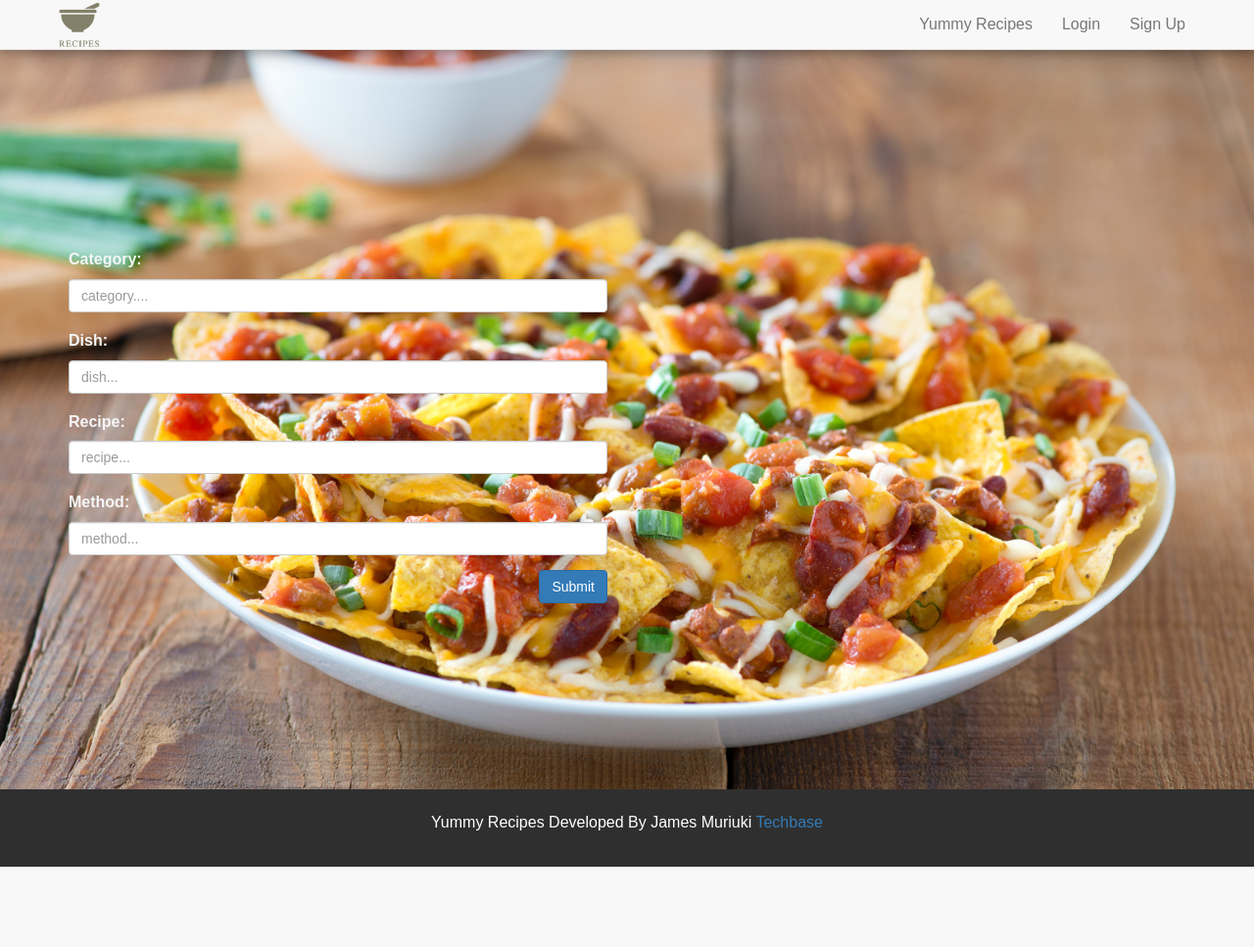
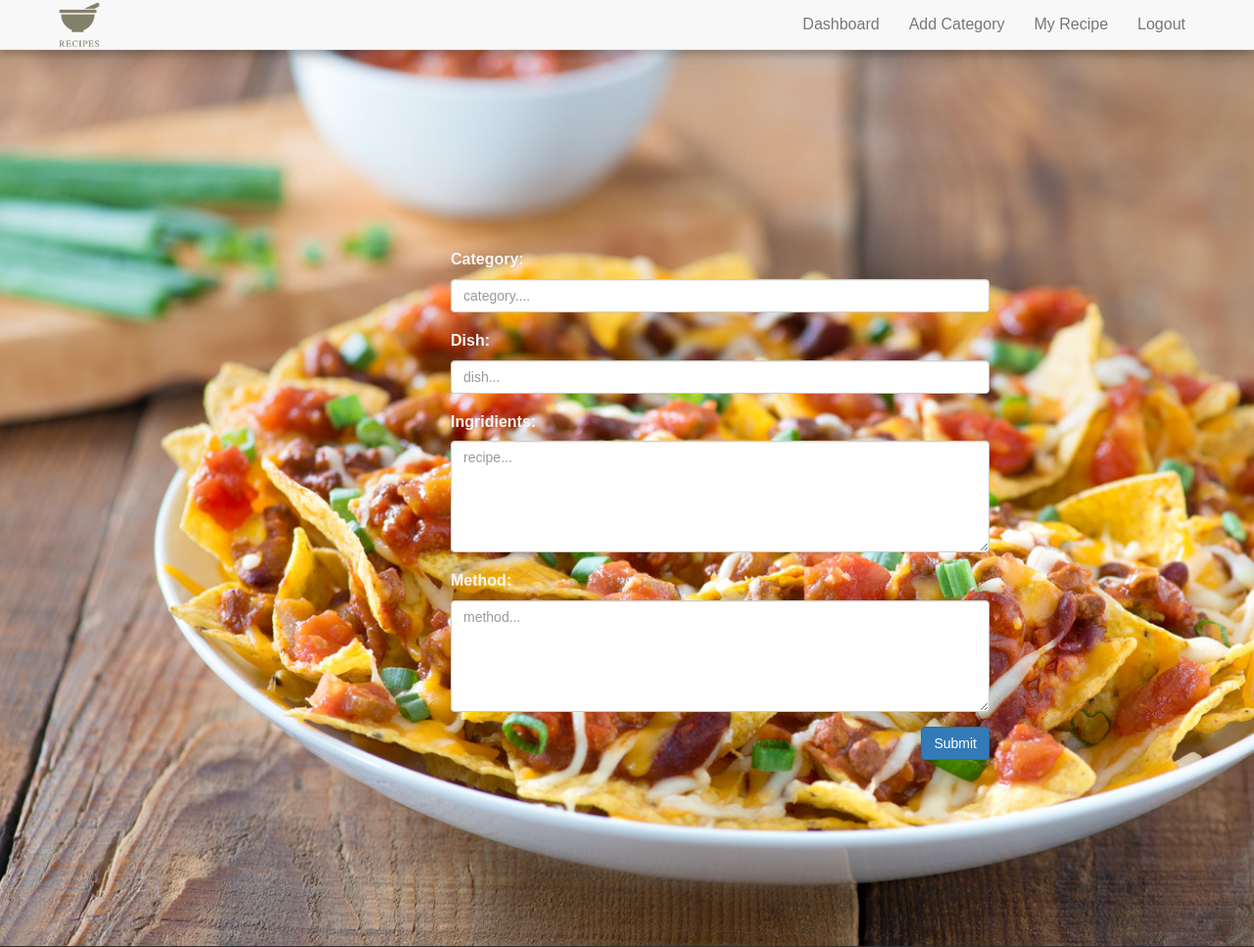
Before and after one commit to james947/Recipee-App-modernMvc-, a Python web app: template templates/addCategory.html in a window 1280 px wide. Shown: the top 967 px of the page at 98% size. Before the commit the page ends 885 px from the top, so only its background shows below. Run offline with Jinja, Linux system fonts and the light colour scheme; the template is opened without the code that fills it, so the values that code supplies are empty.

Commit message:
Modified nav links & Add col sm 4

```diff
--- a/templates/addCategory.html
+++ b/templates/addCategory.html
@@ -13,14 +13,16 @@
                 <a class="navbar-brand" href="#"><img src="../static/images/img.png" class="logo"></a>
             </div>
         <ul class="nav navbar-nav navbar-right">
-            <li><a href="#">Yummy Recipes</a></li>
-            <li><a href="#">Login</a></li>
-            <li><a href="#">Sign Up</a></li>
+             <li><a href="dashboard.html">Dashboard</a></li>
+            <li><a href="addCategory.html">Add Category</a></li>
+            <li><a href="viewRecipe.html">My Recipe</a></li>
+            <li><a href="">Logout</a></li>
         </ul> <!--end of navbar-->
         </div>
         </nav>
         <div class="container">
         <div class="row" id="editForm">
+          <div class="col-sm-4"></div>
            <div class="col-sm-8">
             <form class="sForm" action="">
                   <div class="form-group">
@@ -33,12 +35,12 @@
                   </div>
 
                   <div class="form-group">
-                    <label for="recipe">Recipe:</label>
-                    <input type="text" class="form-control" name="recipe" placeholder="recipe...">
+                    <label for="recipe">Ingridients:</label>
+                    <textarea class="form-control" rows="5" name="comment" placeholder="recipe..."></textarea>
                   </div>
                   <div class="form-group">
                     <label for="method">Method:</label>
-                    <input type="text" class="form-control" name="pwd" placeholder="method...">
+                    <textarea class="form-control" rows="5" name="comment" placeholder="method..."></textarea>
                   </div>
                   <button type="submit" class="btn btn-primary pull-right">Submit</button>
             </form><!--end of name-->
```
